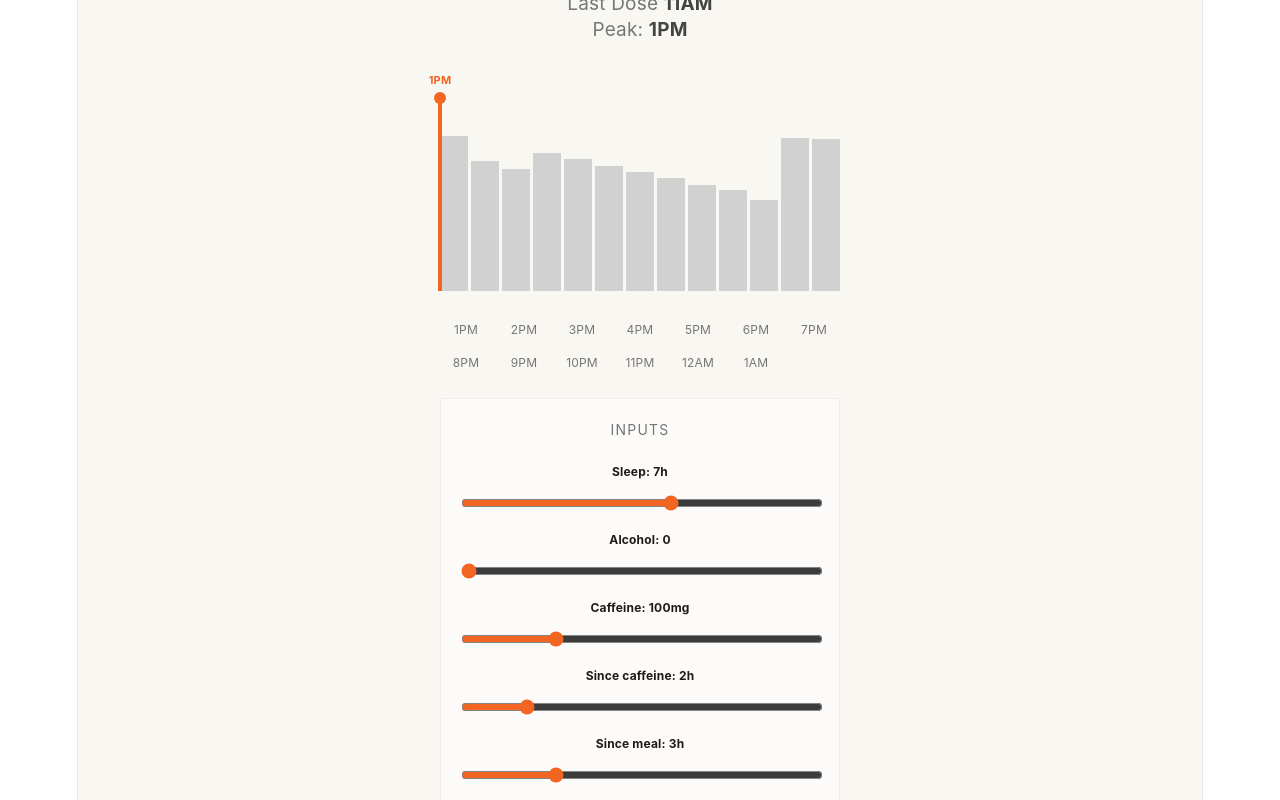
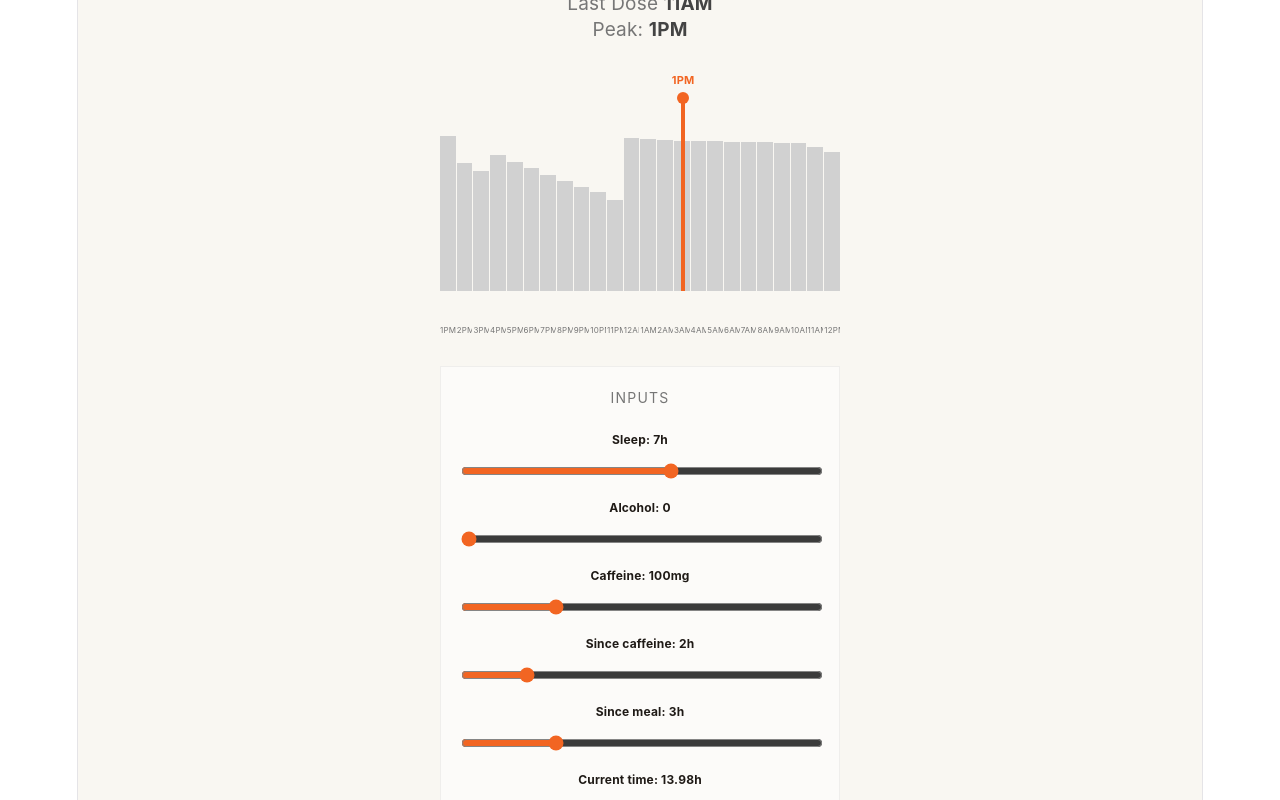
Before and after one commit to hollandblumer/daily-energy-manager, a React (Vite) app: page / in a window 1280 px wide. Shown: the part 360-1160 px from the top of the page. Built offline with nearby package versions, Linux system fonts and the light colour scheme; no server answers.

Commit message:
Show full-day energy chart

```diff
--- a/src/App.jsx
+++ b/src/App.jsx
@@ -96,6 +96,19 @@ function formatHour(hour24h) {
   return `${twelveHour}${suffix}`;
 }
 
+function getInitialCurrentHour() {
+  const formatter = new Intl.DateTimeFormat("en-US", {
+    hour: "numeric",
+    minute: "numeric",
+    hour12: false,
+    timeZone: "America/New_York",
+  });
+  const parts = formatter.formatToParts(new Date());
+  const hour = Number(parts.find((part) => part.type === "hour")?.value ?? 13);
+  const minute = Number(parts.find((part) => part.type === "minute")?.value ?? 30);
+  return Math.round((hour + minute / 60) * 100) / 100;
+}
+
 function buildFallbackForecast(payload) {
   return Array.from({ length: payload.forecast_hours + 1 }, (_, hourOffset) => {
     const time24h = (payload.current_time_24h + hourOffset) % 24;
@@ -135,10 +148,10 @@ const initialPayload = {
   caffeine_mg: 100,
   hours_since_caffeine: 2,
   hours_since_meal: 3,
-  current_time_24h: 13.5,
+  current_time_24h: getInitialCurrentHour(),
   target_bedtime_24h: 23,
   jet_lag_hours: 0,
-  forecast_hours: 12,
+  forecast_hours: 23,
 };
 
 export default function App() {
@@ -189,7 +202,7 @@ export default function App() {
     if (!peakPoint || graphData.length <= 1) {
       return "65%";
     }
-    return `${(peakPoint.hour_offset / (graphData.length - 1)) * 100}%`;
+    return `${(peakPoint.time_24h / 23) * 100}%`;
   }, [graphData, peakPoint]);
   const lastDoseLabel = useMemo(() => {
     const lastDoseTime =
@@ -457,7 +470,7 @@ const styles = {
   graphBars: {
     display: "flex",
     alignItems: "flex-end",
-    gap: "2.5px",
+    gap: "1px",
     width: "100%",
     height: "160px",
     position: "absolute",
@@ -500,14 +513,16 @@ const styles = {
   },
   axisRow: {
     display: "grid",
-    gridTemplateColumns: "repeat(7, 1fr)",
-    gap: "6px",
+    gridTemplateColumns: "repeat(24, minmax(0, 1fr))",
+    gap: "1px",
     marginTop: "4px",
   },
   axisLabel: {
-    fontSize: "12px",
+    fontSize: "8px",
     color: "#767676",
     textAlign: "center",
+    whiteSpace: "nowrap",
+    overflow: "hidden",
   },
   metrics: {
     display: "grid",
```
